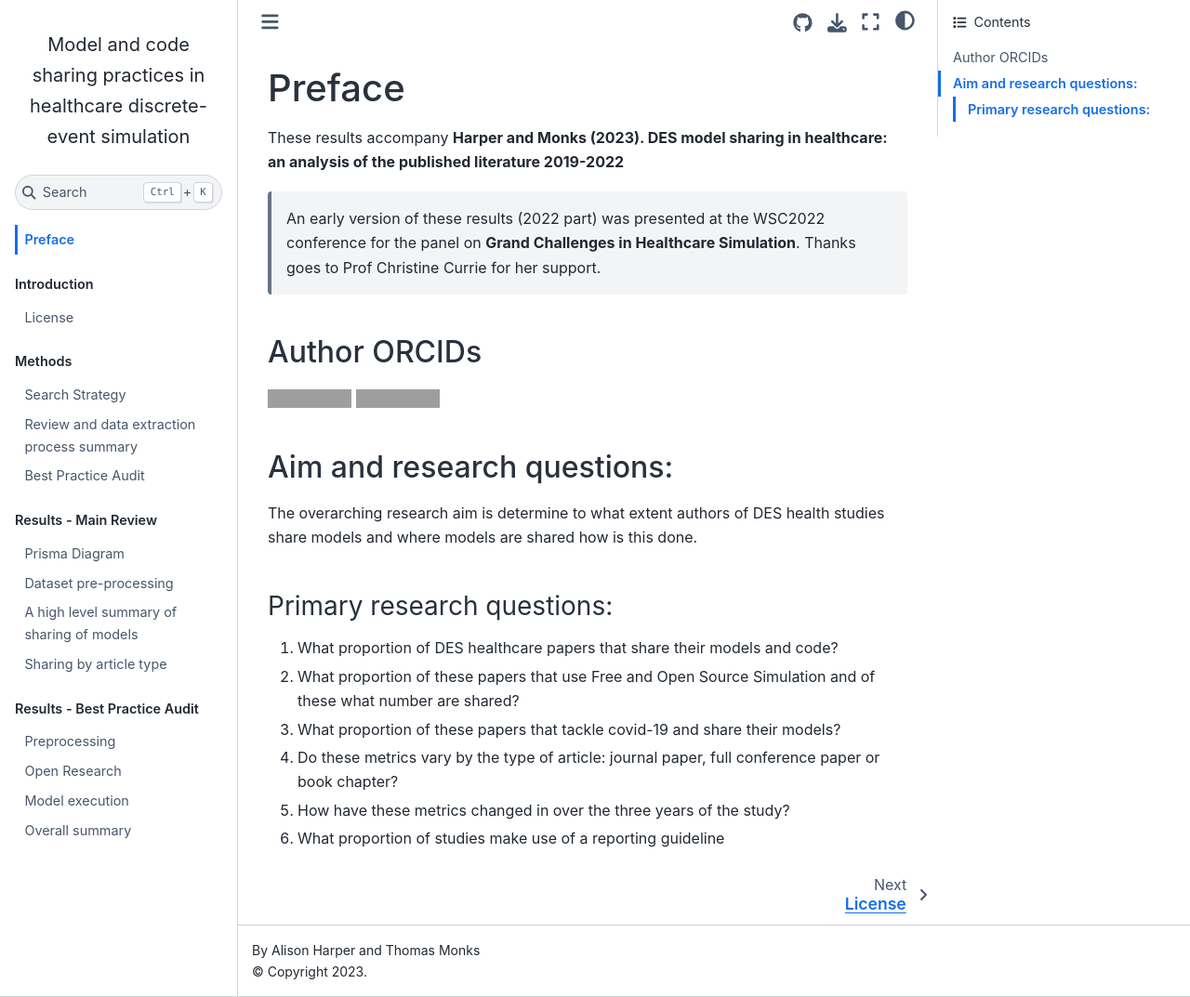
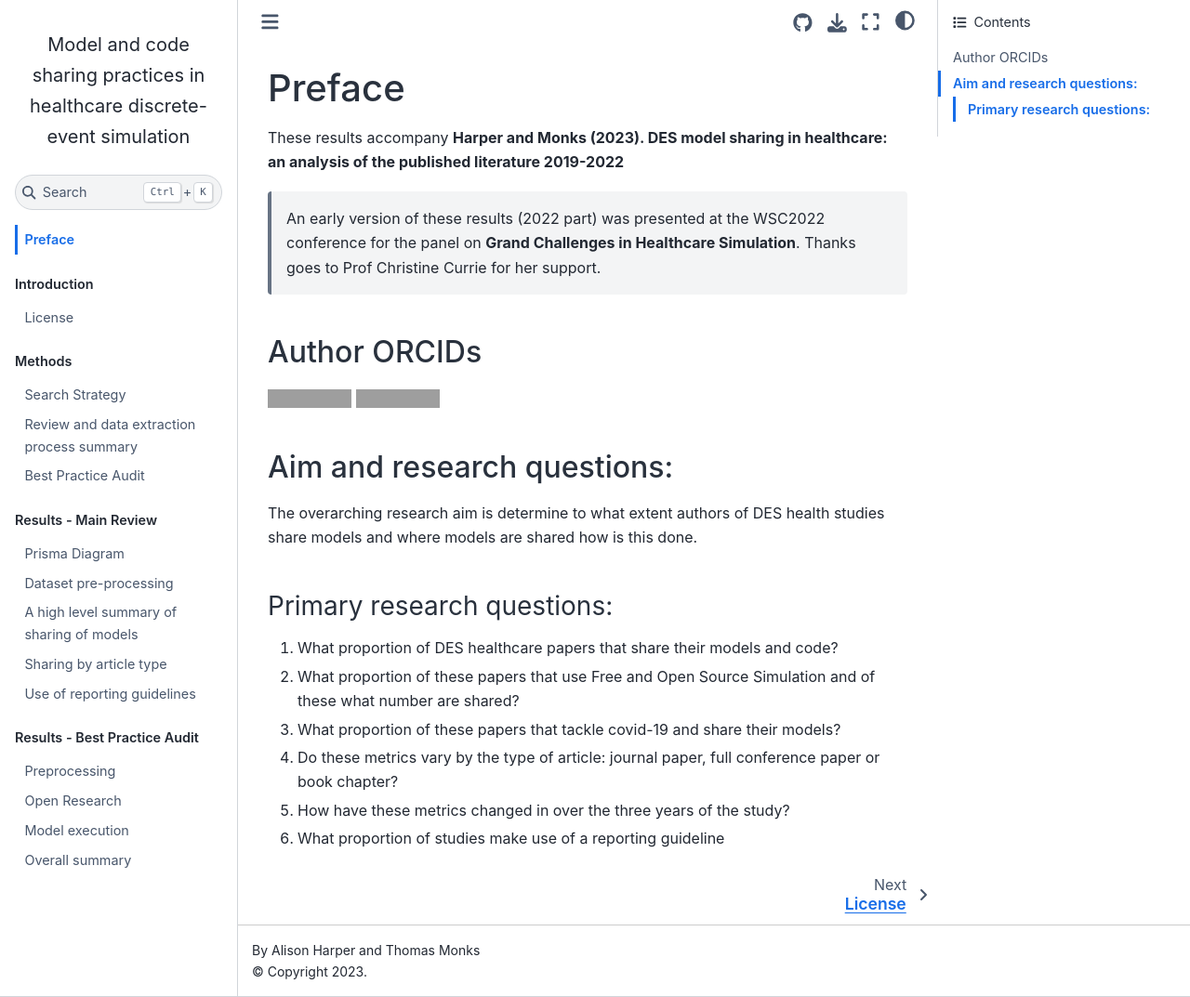
Before and after one commit to TomMonks/des_sharing_lit_review, a Jupyter Book: the page built from content/01_welcome.md, in a window 1280 px wide and 1073 px high. Shown: the whole window at 93% size. Built offline with Jupyter Book 1.0.4 settings and Sphinx 7.4.7 and the Sphinx Book theme 1.1.4, drawn with Linux system fonts in a browser that asks for light colours; grey boxes are pictures that could not be loaded.

Commit message:
TOC: +reporting guidelines

```diff
--- a/_toc.yml
+++ b/_toc.yml
@@ -15,6 +15,7 @@ parts:
   - file: content/03_results/01_preprocessing
   - file: content/03_results/02_sharing_hl_summary
   - file: content/03_results/03_article_type
+  - file: content/03_results/03a_reporting_guidelines
 - caption: Results - Best Practice Audit
   chapters:
   - file: content/03_results/04_bpa_preprocessing
```
